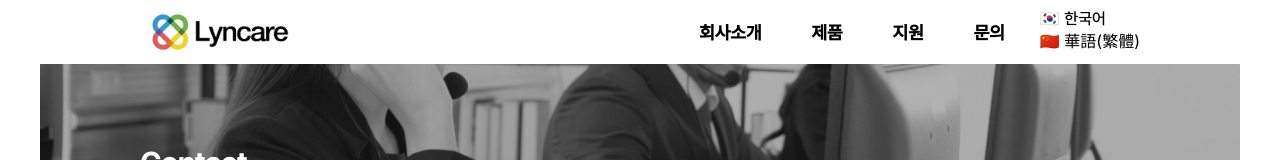
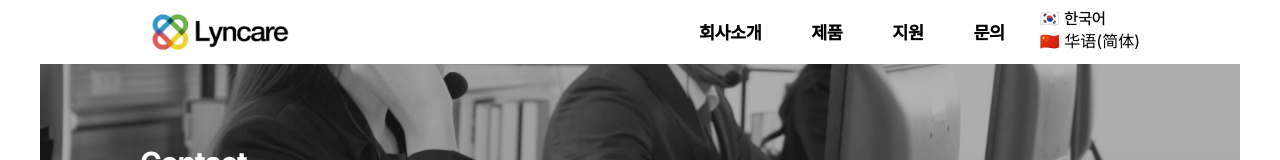
Before and after one commit to LyncareProject/lyncare, a React (Create React App) app in the folder client/: page /contact in a window 1280 px wide. Shown: the top 160 px of the page. Built offline with nearby package versions, Linux system fonts and the light colour scheme.

Commit message:
중국어 간체로 변경

```diff
--- a/client/src/App.js
+++ b/client/src/App.js
@@ -1,5 +1,5 @@
-import React, { useState } from 'react';
-import { Route, Routes } from 'react-router-dom';
+import React, { useState, useEffect } from 'react';
+import { Route, Routes, useNavigate } from 'react-router-dom';
 import './App.css';
 import Main from './pages/Main';
 import About from './pages/About/About';
@@ -20,6 +20,18 @@ import SupportZhchs from './pages/Support/SupportZhchs';
 import ContactZhchs from './pages/Contact/ContactZhchs';
 
 function App() {
+  const lang = navigator.language.toLowerCase().substring(0.2);
+  const navigate = useNavigate();
+  useEffect(() => {
+    if (lang === "zh") {
+      if (window.location.href.indexOf("zh-chs") !== -1) {
+        return !1;
+      } else {
+        navigate("/Zh-chs");
+      }
+    }
+  }, []);
+
   const [sending, setSending] = useState(false);
 
   const Layout = ({children}) => {
--- a/client/src/components/Header/Header.jsx
+++ b/client/src/components/Header/Header.jsx
@@ -45,7 +45,7 @@ const Header = () => {
 
           <li className="dep2">
             <Link to="/Zh-chs">
-                <span>🇨🇳 華語(繁體)</span>
+                <span>🇨🇳 华语(简体)</span>
               </Link>
             </li>
         </ol>
--- a/client/src/components/Header/HeaderZhchs.jsx
+++ b/client/src/components/Header/HeaderZhchs.jsx
@@ -43,7 +43,7 @@ const Header = () => {
 
           <li className="dep2">
             <Link to="/Zh-chs">
-                <span>🇨🇳 華語(繁體)</span>
+                <span>🇨🇳 华语(简体)</span>
               </Link>
             </li>
         </ol>
--- a/client/src/components/Sidebar/Sidebar.jsx
+++ b/client/src/components/Sidebar/Sidebar.jsx
@@ -43,7 +43,7 @@ function Sidebar() {
           <Link to="/Support" onClick={closeSidebar}><p>지원</p></Link>
           <Link to="/Contact" onClick={closeSidebar}><p>문의</p></Link>
           <Link to="/" onClick={closeSidebar}><p>🇰🇷 한국어</p></Link>
-          <Link to="/Zh-chs" onClick={closeSidebar}><p>🇨🇳 華語(繁體)</p></Link>
+          <Link to="/Zh-chs" onClick={closeSidebar}><p>🇨🇳 华语(简体)</p></Link>
         </div>
       )}
     </div>
--- a/client/src/components/Sidebar/SidebarZhchs.jsx
+++ b/client/src/components/Sidebar/SidebarZhchs.jsx
@@ -43,7 +43,7 @@ function Sidebar() {
           <Link to="/SupportZhchs" onClick={closeSidebar}><p>服务</p></Link>
           <Link to="/ContactZhchs" onClick={closeSidebar}><p>咨询</p></Link>
           <Link to="/" onClick={closeSidebar}><p>🇰🇷 한국어</p></Link>
-          <Link to="/Zh-chs" onClick={closeSidebar}><p>🇨🇳 華語(繁體)</p></Link>
+          <Link to="/Zh-chs" onClick={closeSidebar}><p>🇨🇳 华语(简体)</p></Link>
         </div>
       )}
     </div>
```
